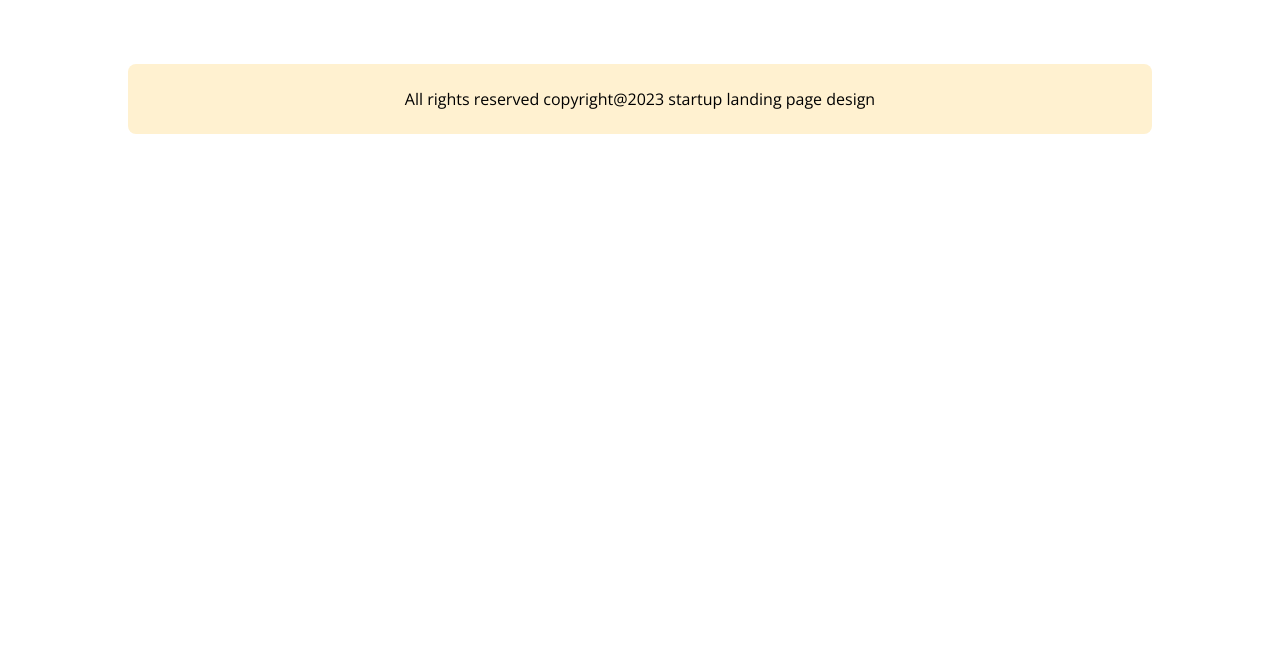
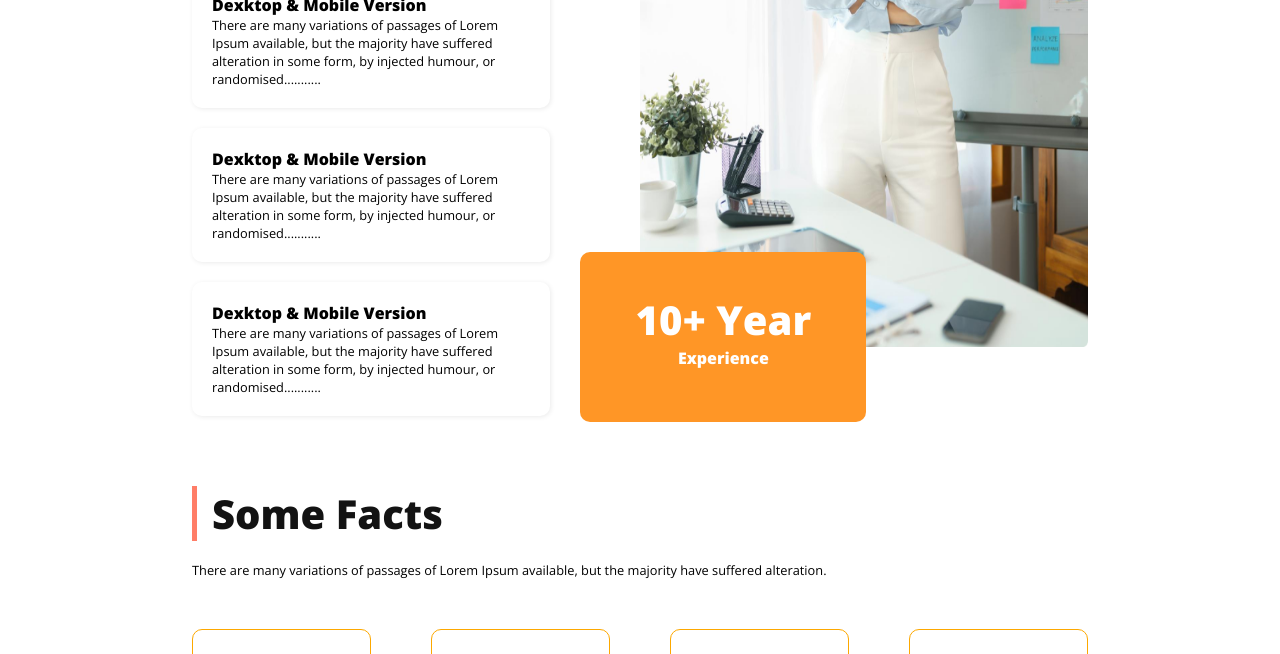
Before and after one commit to mdridoyali/g3-architect-website, a plain HTML site: page index.html in a window 1280 px wide. Shown: the part 2146-2800 px from the top of the page. Before the commit the page ends 2360 px from the top, so only its background shows below. Drawn offline with nearby package versions, Linux system fonts and the light colour scheme.

Commit message:
fetures section completed

```diff
--- a/index.html
+++ b/index.html
@@ -42,7 +42,7 @@
                 <img src="images/team4.png" alt="">
             </div>
             <div class="teams-content">
-                <h2 class="teams-title"><span class="quick">Quick list</span> of Our <br> <span class="features"> Features</span></h2>
+                <h2 class="teams-title"><span class="quick">Quick list</span> of Our <br> <span class="tomato"> Features</span></h2>
                 <p class="teams-desc">There are many variations of passages of Lorem Ipsum available,  but the majority have suffered alteration in some form, by injected  humour, or randomised words which don't look even</p>
                 <button class="btn-primary">Explore More</button>
             </div>
@@ -51,7 +51,35 @@
 
         <!-- features section -->
         <section class="features">
-
+            <div class="features-content">
+                <h3 class="section-title">Features you will  love & enjoy</h3>
+                <p class="text-light-gray"  id="gray"> There are many variations of passages of Lorem Ipsum available, but the
+                    majority have suffered alteration in some form, by injected humour, or
+                    randomised words which don't look even</p>
+                <div class="features-card">
+                    <h4>Dexktop & Mobile Version </h4>
+                    <p class="text-light-gray" id="gray">There are many variations of passages of Lorem Ipsum available,  but the majority have suffered alteration in some form, by injected humour, or randomised...........</p>
+                </div>
+                <div class="features-card">
+                    <h4>Dexktop & Mobile Version </h4>
+                    <p class="text-light-gray" id="gray">There are many variations of passages of Lorem Ipsum available,  but the majority have suffered alteration in some form, by injected humour, or randomised...........</p>
+                </div>
+                <div class="features-card">
+                    <h4>Dexktop & Mobile Version </h4>
+                    <p class="text-light-gray" id="gray">There are many variations of passages of Lorem Ipsum available,  but the majority have suffered alteration in some form, by injected humour, or randomised...........</p>
+                </div>
+                <div class="features-card">
+                    <h4>Dexktop & Mobile Version </h4>
+                    <p class="text-light-gray" id="gray">There are many variations of passages of Lorem Ipsum available,  but the majority have suffered alteration in some form, by injected humour, or randomised...........</p>
+                </div>
+            </div>
+            <div class="features-img">
+                <img src="images/architect.png" alt="">
+                <div class="ten-years">
+                    <h2>10+ Year</h2>
+                    <p>Experience</p>
+                </div>
+            </div>
 
         </section>
 
--- a/style.css
+++ b/style.css
@@ -125,7 +125,7 @@
      letter-spacing: 2px;
  }
 
- .features {
+ .tomato {
      font-size: 1.8rem;
      color: #ff8400;
      font-weight: 800;
@@ -141,6 +141,59 @@
      font-weight: 100;
      margin-top: 20px;
  }
+
+ /* features section */
+ .features{
+    display: flex;
+    justify-content: space-around;
+    gap: 90px;
+    margin-top: 100px;
+ }
+.features-content{
+    width: 80%;
+}
+.features-card{
+    margin: 20px 0px;
+    /* border: 1px solid gray; */
+    padding: 20px;
+    box-shadow: 1px 1px 5px rgb(235, 235, 235);
+    border-radius: 10px;
+}
+.features-img{
+    width: 100%;
+}
+.features-img img{
+    width: 100%;
+    height: 90%;
+    margin-right: 50px;
+}
+.section-title{
+    border-left: 5px solid rgb(255, 125, 103);
+    padding-left: 15px;
+    margin-bottom: 20px;
+}
+.ten-years{
+    background: rgb(255, 150, 38);
+    width: 55%;
+    height: min-content;
+    padding: 20px;
+    text-align: center;
+    color: white;
+    border-radius: 10px;
+    position: relative;
+    bottom: 100px;
+    left: -60px;
+    font-weight: 600;
+    min-height: 130px;
+
+
+}
+.ten-years h2{
+    margin-top: 20px;
+    font-size: 40px;
+}
+
+
 
 
 
@@ -206,13 +259,6 @@ footer{
 
 
 
-
-
-
-
-
-
-
  /* responsive media queary */
 
  /* mobile devise */
@@ -262,6 +308,23 @@ footer{
         width: 100%;
         border-radius: 0px;
     }
+    .features{
+        flex-direction: column;
+        align-items: center;
+    }
+    .features-content{
+        width: 90%;
+    }
+    #gray{
+        text-align: left;
+    }
+    .features-img{
+        width: 80%;
+    }
+    .ten-years{
+        width: 30;
+        left: 0px;
+    }
  }
 
  /* tablet or medium devise */
```
